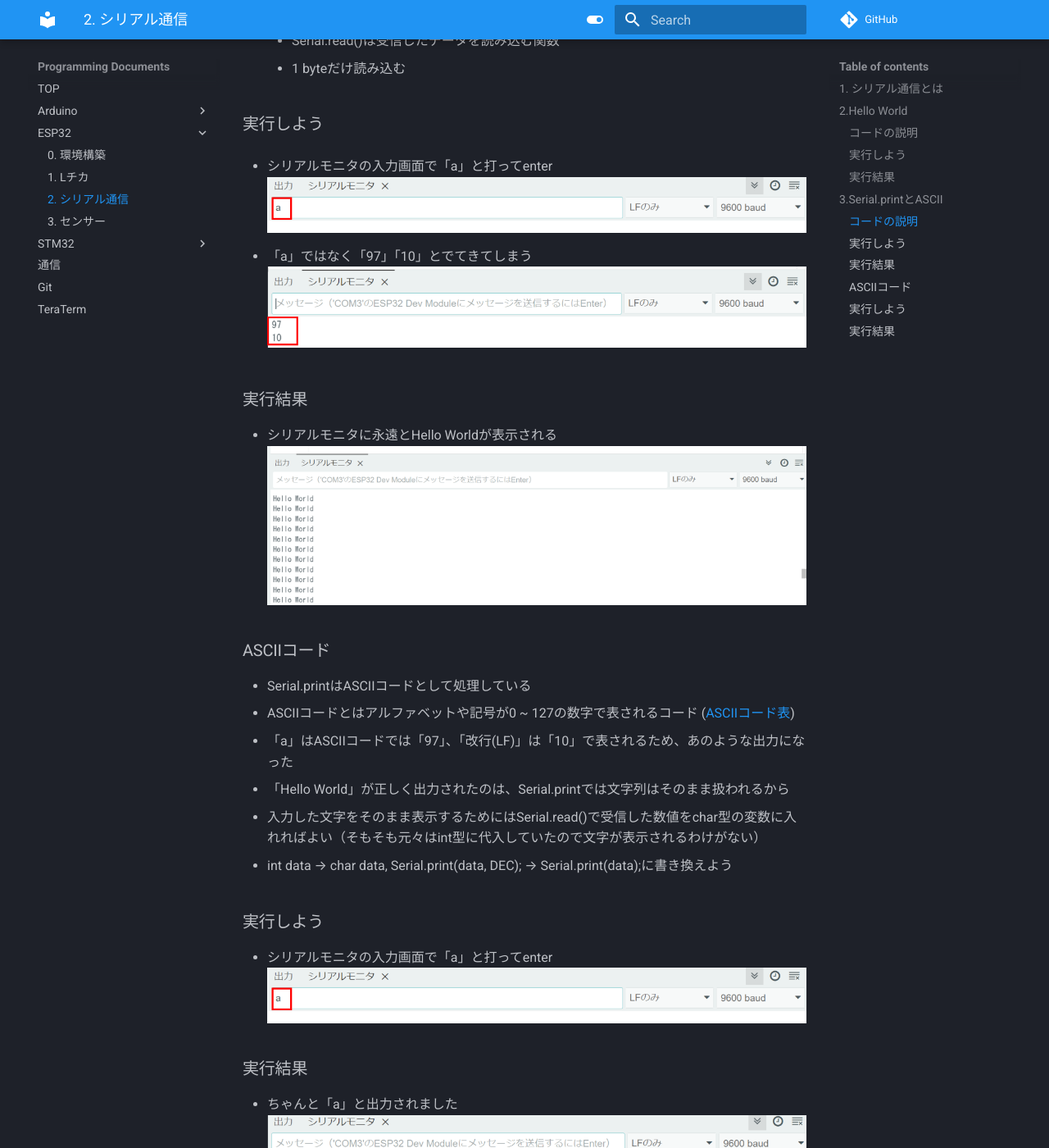
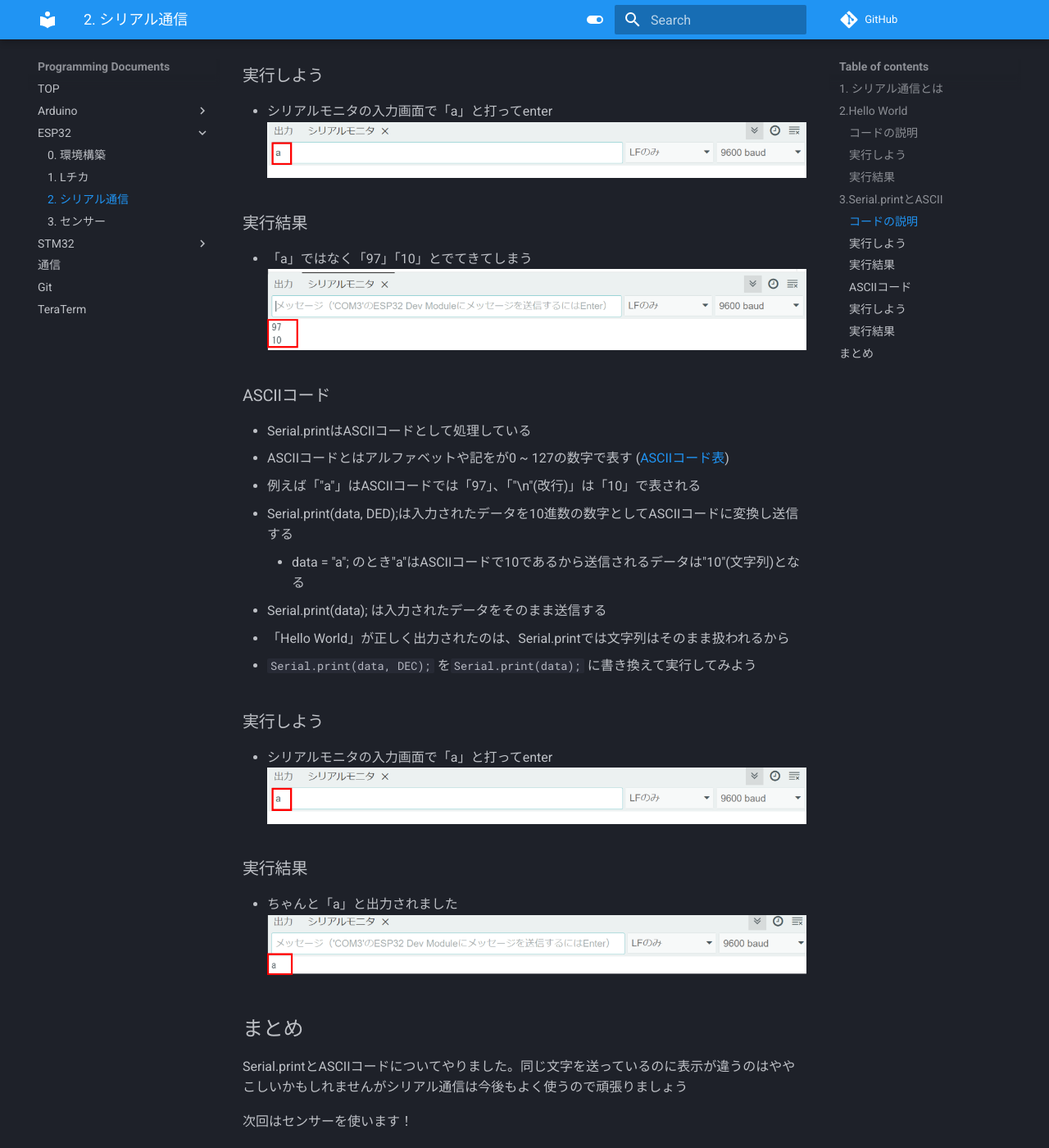
Before and after one commit to NOKOLat/Programming_Documents, an MkDocs documentation site: the page built from docs/ESP32/lesson2-serial.md, in a window 1280 px wide and 1400 px high, scrolled down 2175 px. Shown: the whole window at 82% size. Built offline with MkDocs 1.6.1 and Material for MkDocs 9.7.7, drawn with Linux system fonts in a browser that asks for light colours; nearby versions of some CDN libraries; comment, search, counter and statistics services are not loaded; some of the changed text lies outside the part shown.

Commit message:
0~3までまとめを追加 2.3はコメントの個所を修正

````diff
--- a/docs/ESP32/lesson2-serial.md
+++ b/docs/ESP32/lesson2-serial.md
@@ -1,8 +1,8 @@
 # Lesson2 : シリアル通信を使用
 
 ## 1. シリアル通信とは
-- 一本だけの通信線でHIGH/LOWの電圧レベルを連続的に変化させて、データを送受信する通信方式
-- ボードとコンピュータなどを接続することで送受信したデータを確認することができる
+[このページ](https://nokolat.github.io/Programming_Documents/communication/#uart)
+をご覧ください
 
 ## 2.Hello World
 下のようなプログラムを書こう
@@ -51,7 +51,7 @@
 void loop(){
     if(Serial.available() > 0){
         int data = Serial.read();
-        Serial.println(data, DEC);//DECは10進数で表すという意味
+        Serial.println(data, DEC);
     }
 }
 ```
@@ -72,24 +72,22 @@
 - シリアルモニタの入力画面で「a」と打ってenter
 ![](res/lesson2-serial/inputserial.png)
 
+### 実行結果
 - 「a」ではなく「97」「10」とでてきてしまう
 ![](res/lesson2-serial/outputserial.png)
-
-### 実行結果
-
-- シリアルモニタに永遠とHello Worldが表示される
-![](res/lesson2-serial/result-HelloWorld.png)
 
 ### ASCIIコード
 
 - Serial.printはASCIIコードとして処理している
-- ASCIIコードとはアルファベットや記号が0 ~ 127の数字で表されるコード
+- ASCIIコードとはアルファベットや記をが0 ~ 127の数字で表す
 ([ASCIIコード表](https://www3.nit.ac.jp/~tamura/ex2/ascii.html))
-- 「a」はASCIIコードでは「97」、「改行(LF)」は「10」で表されるため、あのような出力になった
+- 例えば「"a"」はASCIIコードでは「97」、「"\n"(改行)」は「10」で表される
+- Serial.print(data, DED);は入力されたデータを10進数の数字としてASCIIコードに変換し送信する
+    - data = "a"; のとき"a"はASCIIコードで10であるから送信されるデータは"10"(文字列)となる
+- Serial.print(data); は入力されたデータをそのまま送信する
 - 「Hello World」が正しく出力されたのは、Serial.printでは文字列はそのまま扱われるから
-- 入力した文字をそのまま表示するためにはSerial.read()で受信した数値をchar型の変数に入れればよい（そもそも元々はint型に代入していたので文字が表示されるわけがない）
 
-- int data → char data, Serial.print(data, DEC); → Serial.print(data);に書き換えよう
+- ```Serial.print(data, DEC);``` を```Serial.print(data);``` に書き換えて実行してみよう
 
 ### 実行しよう
 - シリアルモニタの入力画面で「a」と打ってenter
@@ -100,8 +98,9 @@
 - ちゃんと「a」と出力されました
 ![](res/lesson2-serial/correct-outputserial.png)
 
-**Serial.printとASCIIコードについてやりました。同じ文字を送っているのに表示が違うのはややこしいかもしれませんがシリアル通信は今後もよく使うので頑張りましょう**
+## まとめ
+Serial.printとASCIIコードについてやりました。同じ文字を送っているのに表示が違うのはややこしいかもしれませんがシリアル通信は今後もよく使うので頑張りましょう
 
-**次回はセンサーを使います！**
+次回はセンサーを使います！
 
-**加速度や気圧などの値を見ることができます！**
+加速度や気圧などの値を見ることができます！
````
Also changed, not shown: docs/ESP32/lesson0-environment.md (+3 -2 lines), docs/ESP32/lesson1-LED.md (+4 -3 lines), docs/ESP32/lesson3-sensor.md (+3 -3 lines).
